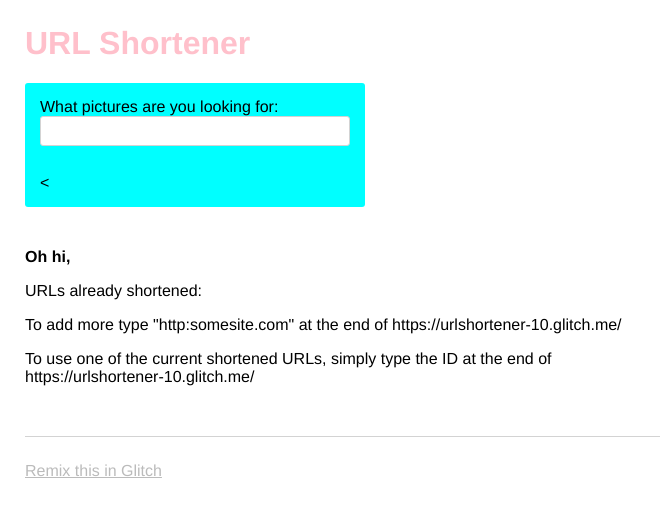
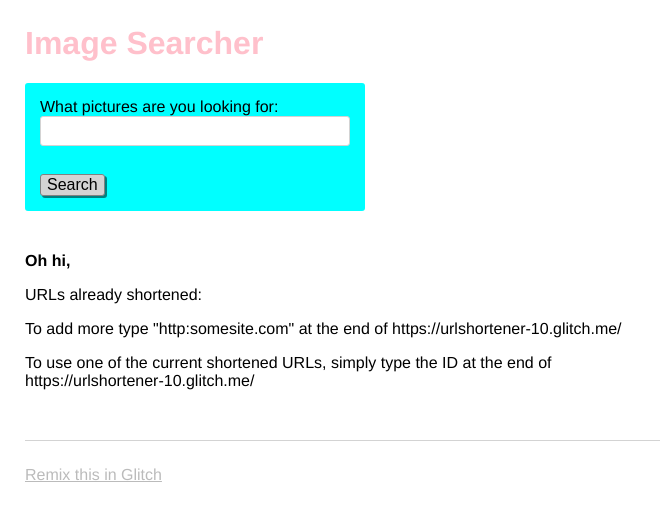
Before and after one commit to GunnJA/FCC_FileSize, a website: page views/index.html in a window 1280 px wide. Shown: the whole page, without its empty margins (0-660 px from the left). Drawn offline with nearby package versions, Linux system fonts and the light colour scheme; no server answers.

Commit message:
Checkpoint

```diff
--- a/public/client.js
+++ b/public/client.js
@@ -19,4 +19,10 @@ $(function() {
 
 });
 
-const $main = $("main p");
+const $searchInput = $("#searchInput");
+const $searchButton = $("#searchButton");
+
+$searchButton.on("click",function(event) {
+  event.preventDefault();
+  console.log($searchInput.value);
+});
--- a/views/index.html
+++ b/views/index.html
@@ -21,13 +21,15 @@
   <body>
     <header>
       <h1>
-        URL Shortener
+        Image Searcher
       </h1>
     </header>
     <form>
        What pictures are you looking for:<br>
       <input type="text" id="searchInput"><br>
-      <
+      <button type="submit" id="searchButton">
+        Search
+      </button>
     </form>
     <main>
       <p class="bold">Oh hi,</p>
```
